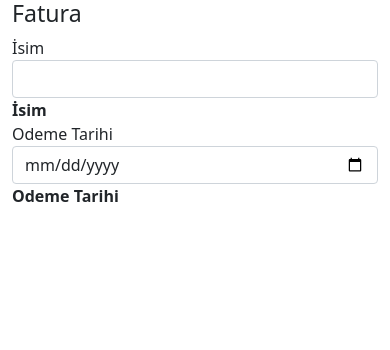
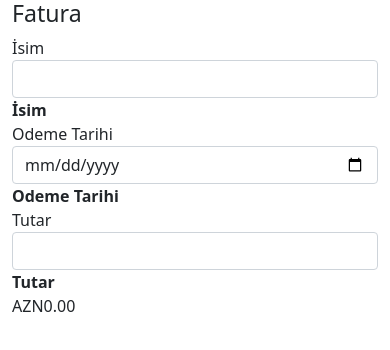
Before and after one commit to HabibIbrahimov/Angular-Web-Projects, an Angular app in the folder Angular Pipes/pipes/: page / in a window 390 px wide. Shown: the top 350 px of the page. Built offline with nearby package versions, Linux system fonts and the light colour scheme.

Commit message:
feat:currency pipe

```diff
--- a/Angular Pipes/pipes/src/app/app.component.html
+++ b/Angular Pipes/pipes/src/app/app.component.html
@@ -30,4 +30,19 @@
       </div>
     </div>
   </div>
+
+  <div class="row">
+    <div class="col-md-6">
+      <div class="form-group">
+        <label>Tutar</label>
+        <input class="form-control"  (input)="onMoneyChange($event.target.value)">
+      </div>
+    </div>
+    <div class="col-md-6">
+      <label><b>Tutar</b></label>
+      <div>
+        {{money | currency : 'AZN'}}
+      </div>
+    </div>
+  </div>
 </div>
--- a/Angular Pipes/pipes/src/app/app.component.ts
+++ b/Angular Pipes/pipes/src/app/app.component.ts
@@ -9,6 +9,7 @@ export class AppComponent {
 
   name = '';
   date='';
+  money:number=0;
 
   onNameChange(value: string)
   {
@@ -19,4 +20,9 @@ export class AppComponent {
   {
     this.date=value;
   }
+
+  onMoneyChange(value:string)
+  {
+    this.money=parseFloat(value);
+  }
 }
```
